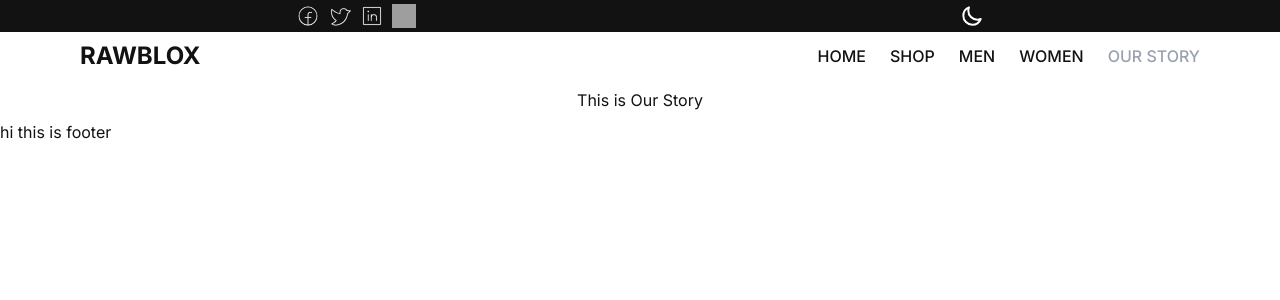
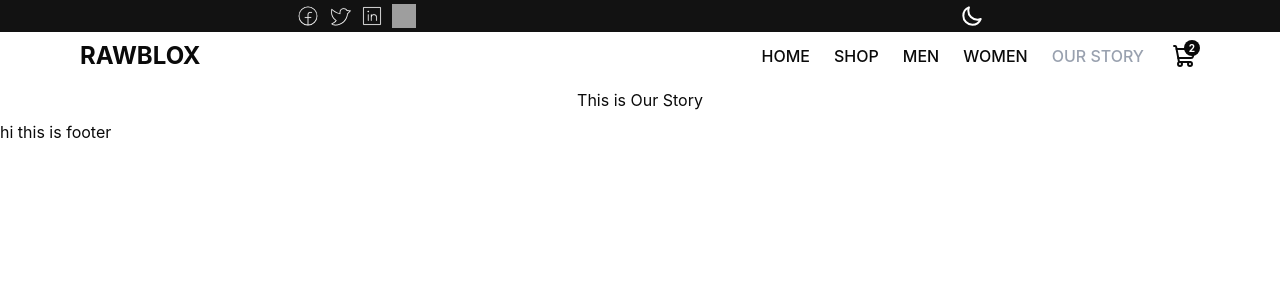
Before and after one commit to faisalalsalih/beebox, a React (Vite) app: page /ourstory in a window 1280 px wide. Shown: the top 300 px of the page. Built offline with nearby package versions, Linux system fonts and the light colour scheme; grey boxes are pictures that could not be loaded.

Commit message:
Add Cart Page

```diff
--- a/src/App.tsx
+++ b/src/App.tsx
@@ -5,6 +5,7 @@ import Shop from "./pages/Shop"
 import Men from "./pages/Men"
 import Boys from "./pages/Boys"
 import OurStory from "./pages/OurStory"
+import Cart from "./pages/Cart"
 
 
 const App = () => {
@@ -16,11 +17,13 @@ const App = () => {
       <Routes>
 
         <Route path="/" element={<Layout />}>
+
           <Route index element={<Home />}/>
           <Route path="shop" element={<Shop />}/>
           <Route path="men" element={<Men />}/>
           <Route path="boys" element={<Boys />}/>
           <Route path="ourstory" element={<OurStory />}/>
+          <Route path="cart" element={<Cart />} />
 
         </Route>
 
--- a/src/components/shared/Navbar.tsx
+++ b/src/components/shared/Navbar.tsx
@@ -1,5 +1,5 @@
 import { NavLink } from "react-router-dom"
-import { Menu } from "lucide-react"
+import { Menu, ShoppingCart } from "lucide-react"
 import {
   Sheet,
   SheetContent,
@@ -13,16 +13,17 @@ const navItems = [
   { path: "/shop", label: "SHOP" },
   { path: "/men", label: "MEN" },
   { path: "/boys", label: "WOMEN" },
-  { path: "/ourstory", label: "OUR STORY" },
+  { path: "/ourstory", label: "OUR STORY" }
 ]
 
 const Navbar = () => {
 
   const linkStyles = ({ isActive }: { isActive: boolean }) =>
-    `${isActive ? "text-gray-400" : "text-text-color"} hover:text-gray-400 transition-all font-medium`
+    `${isActive ? "text-gray-400" : "text-foreground"} hover:text-gray-400 transition-all font-medium`
 
   return (
     <nav className="w-full h-12 flex items-center justify-center">
+
       <section className="h-full w-full max-w-width flex items-center justify-between flex-1 px-10">
         <h1 className="logo text-xl font-bold">RAWBLOX</h1>
 
@@ -35,6 +36,20 @@ const Navbar = () => {
               </NavLink>
             </li>
           ))}
+          {/* Cart */}
+          <li>
+            <NavLink to={"/cart"} className={({ isActive }) => `${isActive ? "bg-foreground text-background" : "bg-background text-foreground"} relative w-8 h-8 overflow-visible flex items-center justify-center rounded-sm`}>
+
+                <ShoppingCart className="w-6 h-6" />
+
+                <div className="absolute top-0 right-0 text-[10px] font-bold flex items-center justify-center bg-foreground text-background w-4 h-4 rounded-full">
+                  2
+                </div>
+
+            </NavLink>
+          </li>
+
+
         </ul>
 
         {/* Mobile Navigation (Shadcn Sheet Trigger) */}
@@ -45,9 +60,9 @@ const Navbar = () => {
             <SheetTrigger>
               <button
                 aria-label="Open navigation menu"
-                className="p-2 rounded-md hover:bg-text-color transition-colors cursor-pointer"
+                className="p-2 rounded-md hover:bg-gray-600 transition-colors cursor-pointer"
               >
-                <Menu className="w-6 h-6 text-text-color" />
+                <Menu className="w-6 h-6 text-foreground" />
               </button>
             </SheetTrigger>
 
@@ -78,6 +93,7 @@ const Navbar = () => {
         </div>
 
       </section>
+
     </nav>
   )
 }
--- a/src/index.css
+++ b/src/index.css
@@ -8,8 +8,6 @@
 @custom-variant dark (&:is(.dark *));
 
 :root {
-  --bg-color: #ffffff;
-  --text-color: #121212;
   --icon-color: #121212;
   --background: oklch(1 0 0);
   --foreground: oklch(0.145 0 0);
@@ -46,8 +44,6 @@
 }
 
 .dark {
-  --bg-color: #121212;
-  --text-color: #ffffff;
   --icon-color: #ffffff;
   --background: oklch(0.145 0 0);
   --foreground: oklch(0.985 0 0);
@@ -82,18 +78,96 @@
   --sidebar-ring: oklch(0.556 0 0);
 }
 
-@theme {
-  --font-inter: "Inter", sans-serif;
-  --font-text-color: var(--text-color);
-  --background-bg-color: var(--bg-color);
+@theme inline {
 
+  /* width */
   --container-width: 1200px;
+  /* Core */
+  --color-background: var(--background);
+  --color-foreground: var(--foreground);
+
+  /* Card */
+  --color-card: var(--card);
+  --color-card-foreground: var(--card-foreground);
+
+  /* Popover */
+  --color-popover: var(--popover);
+  --color-popover-foreground: var(--popover-foreground);
+
+  /* Brand */
+  --color-primary: var(--primary);
+  --color-primary-foreground: var(--primary-foreground);
+
+  /* Secondary */
+  --color-secondary: var(--secondary);
+  --color-secondary-foreground: var(--secondary-foreground);
+
+  /* Muted */
+  --color-muted: var(--muted);
+  --color-muted-foreground: var(--muted-foreground);
+
+  /* Accent */
+  --color-accent: var(--accent);
+  --color-accent-foreground: var(--accent-foreground);
+
+  /* State */
+  --color-destructive: var(--destructive);
+
+  /* Form */
+  --color-border: var(--border);
+  --color-input: var(--input);
+  --color-ring: var(--ring);
+
+  /* Sidebar */
+  --color-sidebar: var(--sidebar);
+  --color-sidebar-foreground: var(--sidebar-foreground);
+
+  --color-sidebar-primary: var(--sidebar-primary);
+  --color-sidebar-primary-foreground: var(--sidebar-primary-foreground);
+
+  --color-sidebar-accent: var(--sidebar-accent);
+  --color-sidebar-accent-foreground: var(--sidebar-accent-foreground);
+
+  --color-sidebar-border: var(--sidebar-border);
+  --color-sidebar-ring: var(--sidebar-ring);
+
+  /* Charts */
+  --color-chart-1: var(--chart-1);
+  --color-chart-2: var(--chart-2);
+  --color-chart-3: var(--chart-3);
+  --color-chart-4: var(--chart-4);
+  --color-chart-5: var(--chart-5);
+
+  /* Other */
+  --color-icon: var(--icon-color);
+
+  /* Radius */
+  --radius-sm: calc(var(--radius) * 0.6);
+  --radius-md: calc(var(--radius) * 0.8);
+  --radius-lg: var(--radius);
+  --radius-xl: calc(var(--radius) * 1.2);
 }
+
+
+
+
+@layer base {
+  * {
+    @apply border-border outline-ring/50;
+  }
+  body {
+    @apply bg-background text-foreground;
+  }
+  html {
+    @apply font-sans;
+  }
+}
+
 
 body {
   font-family: var(--font-inter);
-  background-color: var(--bg-color);
-  color: var(--text-color);
+  background-color: var(--background);
+  color: var(--foreground);
 }
 
 /* utilities */
@@ -111,59 +185,6 @@ body {
 
 }
 
-/* custom css */
 
-@theme inline {
-  --font-heading: var(--font-sans);
-  --font-sans: 'Geist Variable', sans-serif;
-  --color-sidebar-ring: var(--sidebar-ring);
-  --color-sidebar-border: var(--sidebar-border);
-  --color-sidebar-accent-foreground: var(--sidebar-accent-foreground);
-  --color-sidebar-accent: var(--sidebar-accent);
-  --color-sidebar-primary-foreground: var(--sidebar-primary-foreground);
-  --color-sidebar-primary: var(--sidebar-primary);
-  --color-sidebar-foreground: var(--sidebar-foreground);
-  --color-sidebar: var(--sidebar);
-  --color-chart-5: var(--chart-5);
-  --color-chart-4: var(--chart-4);
-  --color-chart-3: var(--chart-3);
-  --color-chart-2: var(--chart-2);
-  --color-chart-1: var(--chart-1);
-  --color-ring: var(--ring);
-  --color-input: var(--input);
-  --color-border: var(--border);
-  --color-destructive: var(--destructive);
-  --color-accent-foreground: var(--accent-foreground);
-  --color-accent: var(--accent);
-  --color-muted-foreground: var(--muted-foreground);
-  --color-muted: var(--muted);
-  --color-secondary-foreground: var(--secondary-foreground);
-  --color-secondary: var(--secondary);
-  --color-primary-foreground: var(--primary-foreground);
-  --color-primary: var(--primary);
-  --color-popover-foreground: var(--popover-foreground);
-  --color-popover: var(--popover);
-  --color-card-foreground: var(--card-foreground);
-  --color-card: var(--card);
-  --color-foreground: var(--foreground);
-  --color-background: var(--background);
-  --radius-sm: calc(var(--radius) * 0.6);
-  --radius-md: calc(var(--radius) * 0.8);
-  --radius-lg: var(--radius);
-  --radius-xl: calc(var(--radius) * 1.4);
-  --radius-2xl: calc(var(--radius) * 1.8);
-  --radius-3xl: calc(var(--radius) * 2.2);
-  --radius-4xl: calc(var(--radius) * 2.6);
-}
 
-@layer base {
-  * {
-    @apply border-border outline-ring/50;
-  }
-  body {
-    @apply bg-background text-foreground;
-  }
-  html {
-    @apply font-sans;
-  }
-}
+/* Custom CSS */
```
